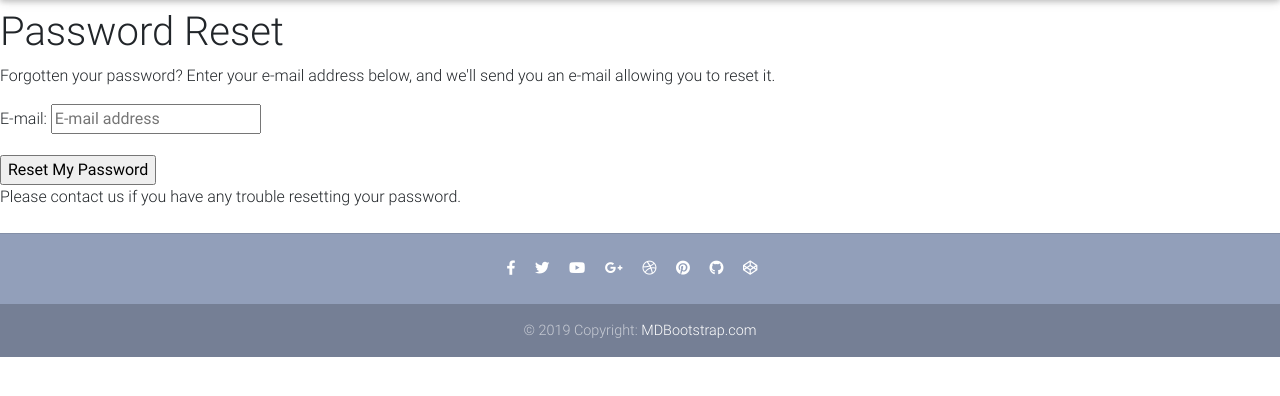
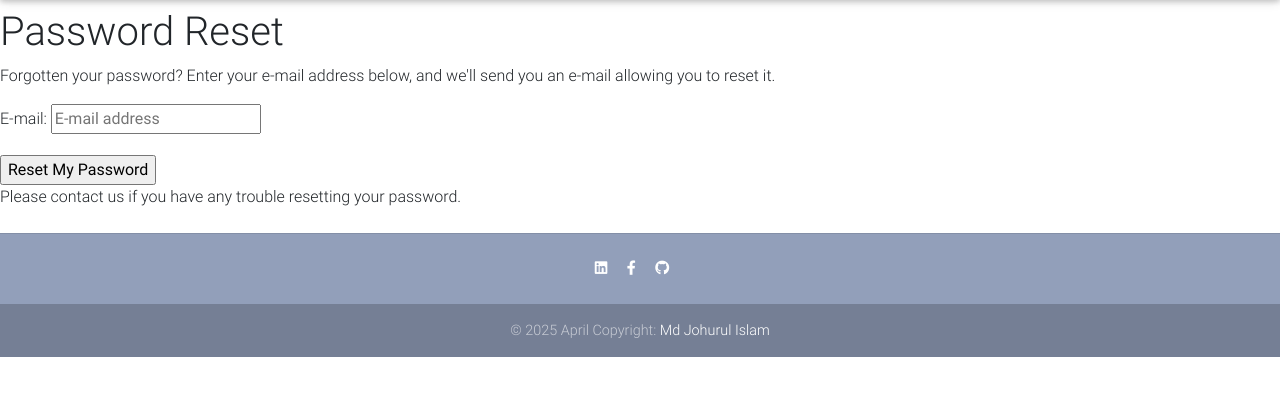
Before and after one commit to johurulsec/django_e-commerce_project, a Django app: page /accounts/password/reset/ in a window 1280 px wide. Shown: the part 64-460 px from the top of the page. Run offline with Django 3.2, Linux system fonts and the light colour scheme; some libraries are stand-ins or nearby versions.

Commit message:
footer template modified

```diff
--- a/templates/footer.html
+++ b/templates/footer.html
@@ -4,44 +4,24 @@
 
     <!-- Social icons -->
     <div class="pb-4">
-      <a href="https://www.facebook.com/mdbootstrap" target="_blank">
+      <a href="https://www.linkedin.com/in/md-johurul-islam-8063a0148/" target="_blank">
+        <i class="fab fa-linkedin mr-3"></i>
+      </a>
+
+      <a href="https://www.facebook.com/johurul.islam.39108" target="_blank">
         <i class="fab fa-facebook-f mr-3"></i>
       </a>
 
-      <a href="https://twitter.com/MDBootstrap" target="_blank">
-        <i class="fab fa-twitter mr-3"></i>
-      </a>
-
-      <a href="https://www.youtube.com/watch?v=7MUISDJ5ZZ4" target="_blank">
-        <i class="fab fa-youtube mr-3"></i>
-      </a>
-
-      <a href="https://plus.google.com/u/0/b/107863090883699620484" target="_blank">
-        <i class="fab fa-google-plus-g mr-3"></i>
-      </a>
-
-      <a href="https://dribbble.com/mdbootstrap" target="_blank">
-        <i class="fab fa-dribbble mr-3"></i>
-      </a>
-
-      <a href="https://pinterest.com/mdbootstrap" target="_blank">
-        <i class="fab fa-pinterest mr-3"></i>
-      </a>
-
-      <a href="https://github.com/mdbootstrap/bootstrap-material-design" target="_blank">
+      <a href="https://github.com/johurulsec" target="_blank">
         <i class="fab fa-github mr-3"></i>
-      </a>
-
-      <a href="http://codepen.io/mdbootstrap/" target="_blank">
-        <i class="fab fa-codepen mr-3"></i>
       </a>
     </div>
     <!-- Social icons -->
 
     <!--Copyright-->
     <div class="footer-copyright py-3">
-      © 2019 Copyright:
-      <a href="https://mdbootstrap.com/education/bootstrap/" target="_blank"> MDBootstrap.com </a>
+      © 2025 April Copyright:
+      <a href="https://www.linkedin.com/in/md-johurul-islam-8063a0148/" target="_blank"> Md Johurul Islam </a>
     </div>
     <!--/.Copyright-->
 
```
